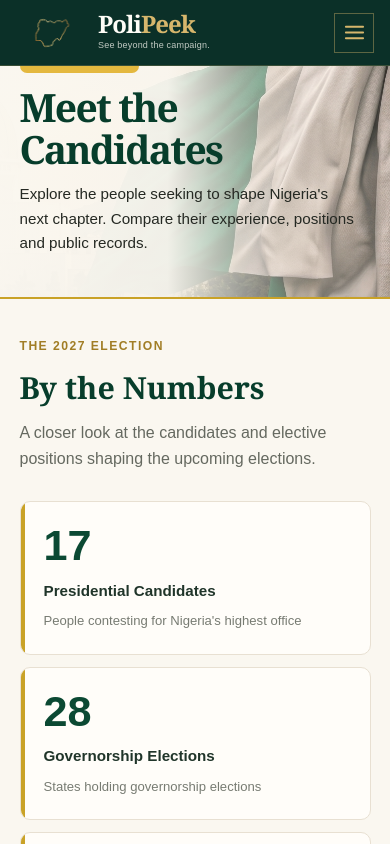
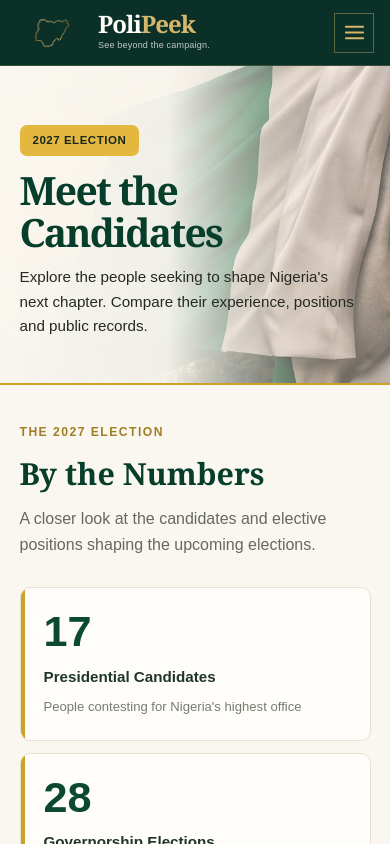
Before and after one commit to Tambiye/civiclens, a Next.js app: page /candidates in a window 390 px wide. Shown: the top 844 px of the page. Built offline with nearby package versions, Linux system fonts and the light colour scheme.

Commit message:
Fix mobile candidates hero spacing

```diff
--- a/styles/candidates.css
+++ b/styles/candidates.css
@@ -73,8 +73,8 @@
 
 @media (max-width: 768px) {
     .candidates-hero {
-        min-height: 320px;
-        padding: 50px 5%;
+        min-height: 380px;
+        padding: 110px 5% 50px;
         background-position: center, 60% center;
     }
 
@@ -97,8 +97,8 @@
 
 @media (max-width: 480px) {
     .candidates-hero {
-        min-height: 290px;
-        padding: 42px 5%;
+        min-height: 370px;
+        padding: 125px 5% 45px;
         background-position: center, 65% center;
     }
 
@@ -402,7 +402,6 @@
     }
 }
 
-
 /* PRESIDENTIAL CANDIDATES */
 
 .presidential-section {
```
